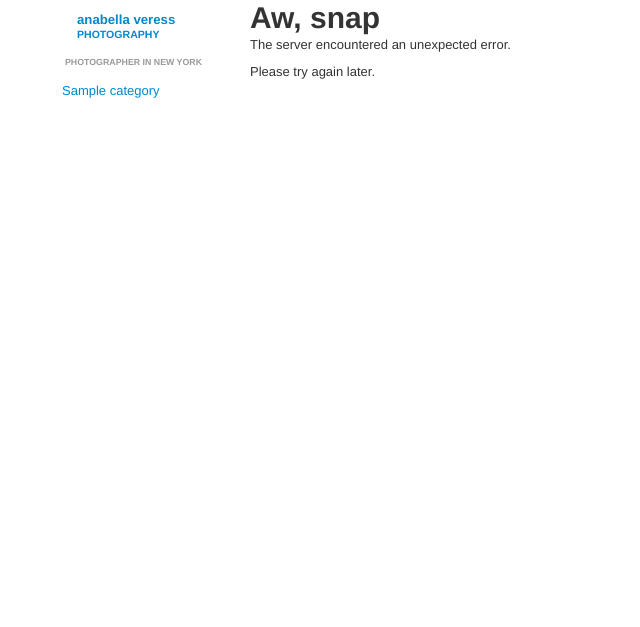
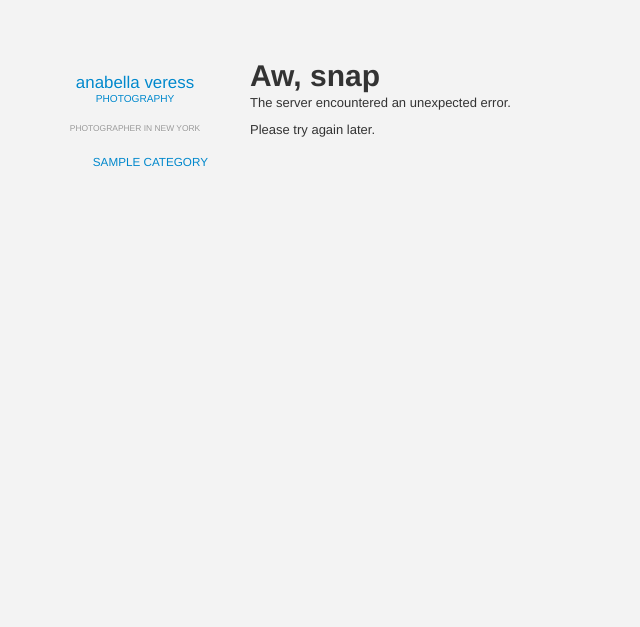
Before and after one commit to albertmatyi/flaskgaellery, a Flask app: template application/templates/500.html in a window 1280 px wide. Shown: the top 627 px of the page, without its empty margins (0-640 px from the left). Before the commit the page ends 98 px from the top, so only its background shows below. Run offline with Flask 2, Linux system fonts and the light colour scheme; the template is opened without the code that fills it: most values are stand-ins (such as "Sample title", 1, 10 or a date in 2020); parts of the project's set-up code (start-up, migrations or seed data) failed here and were passed over; some libraries are stand-ins or nearby versions.

Commit message:
Made the design. + bad arse pagination scrolling FTW

```diff
--- a/application/controllers/category.py
+++ b/application/controllers/category.py
@@ -114,7 +114,8 @@ def category(parent_id=ROOT_CAT_ID):
         pass
         categories = sorted(categories, key=lambda c: c.order)
         contents = sorted(contents, key=lambda c: c['order'])
-        return render_template('category/index.html', categories=categories, contents=contents)
+        return render_template('category/index.html', categories=categories, contents=contents,
+                               current_category=category)
     pass
 
 def home():
--- a/application/static/css/main.css
+++ b/application/static/css/main.css
@@ -1,39 +1,66 @@
 /* Main stylesheet */
 
 /* Your customizations here */
+body, document, .vcenterer {
+	background: #F3F3F3;
+	height: 100%;
+	width: 100%;
+}
+
+.vcenterer {
+	top: 50%;
+	position: absolute;
+}
+
 .container-fluid,#body_content,#navigation {
 	height: 570px;
+	position: relative;
+	top: -25%;
 }
 
-.nav-header a,.nav-header small {
+/* Navigation on the left*/
+.category-nav {
+	text-align: right;
+}
+
+.category-nav .nav-header {
+	text-align: center;
+	font-size: 1.3em;
+	padding: 8px 0;
+}
+
+.category-nav .nav-header a {
 	font-variant: normal;
 	text-transform: lowercase;
+	font-weight: normal;
 }
 
-.nav-header a {
-	font-size: 1.2em;
+.category-nav .nav-header small {
+	font-variant: normal;
+	font-size: .6em;
+	text-transform: uppercase;
+	font-weight: normal;
 }
 
-.nav-header small {
-	font-size: .8em;
+.category-nav .nav-header > small{
+	font-size: .5em;
+}
+
+.category-nav-element a {
 	text-transform: uppercase;
+	font-size: .9em;
 }
 
 .nav ul.nav {
 	padding-left: 1em;
 }
 
+/* Content*/
 .post-container {
 	overflow-x: hidden;
 	overflow-y: hidden;
 	/*  + 40px for well padding & +20px for scrollbar*/
 	height: 575px;
-}
-
-#loader {
-	width: 300px;
-	margin: 0 auto;
-	margin-top: 230px;
 }
 
 .posts {
--- a/application/templates/base.html
+++ b/application/templates/base.html
@@ -16,6 +16,7 @@
 </head>
 
 <body>
+<div class="vcenterer">
     <div class="container-fluid">
     	<div id="navigation" class="span2">
     		{% include 'includes/nav.html' %}
@@ -34,6 +35,6 @@
     <script src="/static/js/lib/jquery-ui-1.8.20.fx.min.js"></script>
     <script src="/static/js/lib/bootstrap-2.0.3.min.js"></script>
     {% block tail_script %}<!-- defer-capable JS block -->{% endblock %}
-
+</div>
 </body>
 </html>
--- a/application/templates/includes/nav.html
+++ b/application/templates/includes/nav.html
@@ -1,10 +1,10 @@
-<ul class="nav nav-pills nav-stacked">
+<ul class="nav nav-pills nav-stacked category-nav">
 	<li class="nav-header">
 		<a href="{{url_for('home')}}"> Anabella Veress <small> Photography </small></a>
 		<small>Photographer in New York</small>
 	</li>
 	{% for category in categories recursive %}
-		<li>
+		<li class="category-nav-element {{ 'active' if current_category.key and current_category.key().id() == category.key().id() else '' }}" >
 			<a href="{{ url_for('category', parent_id=category.key().id()) }}" >
 				{{ category.title }}
 			</a>
```
Also changed, not shown: other parts of application/static/css/main.css (+42 -12 lines), application/static/js/main.js (+78 -53 lines), application/templates/category/index.html (+11 -5 lines).
